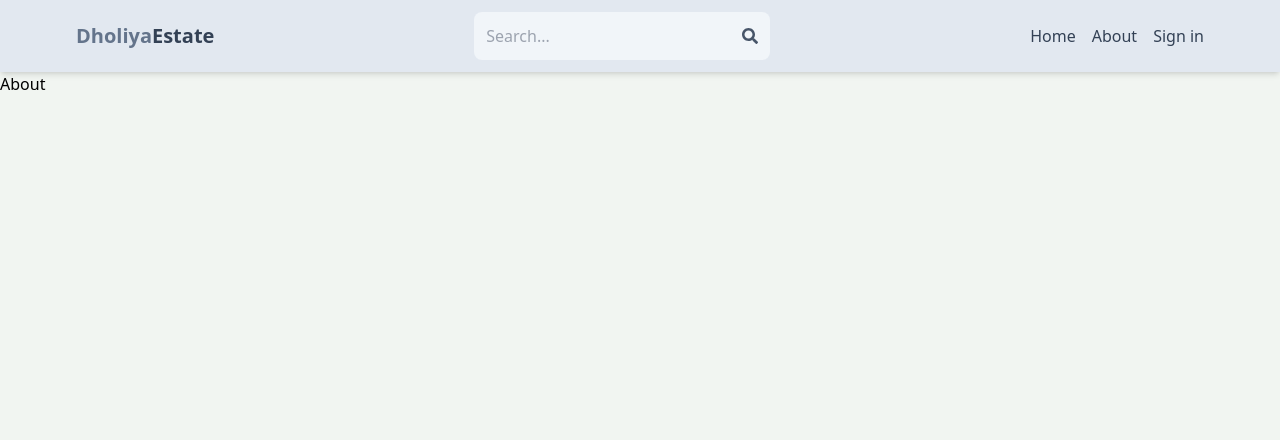
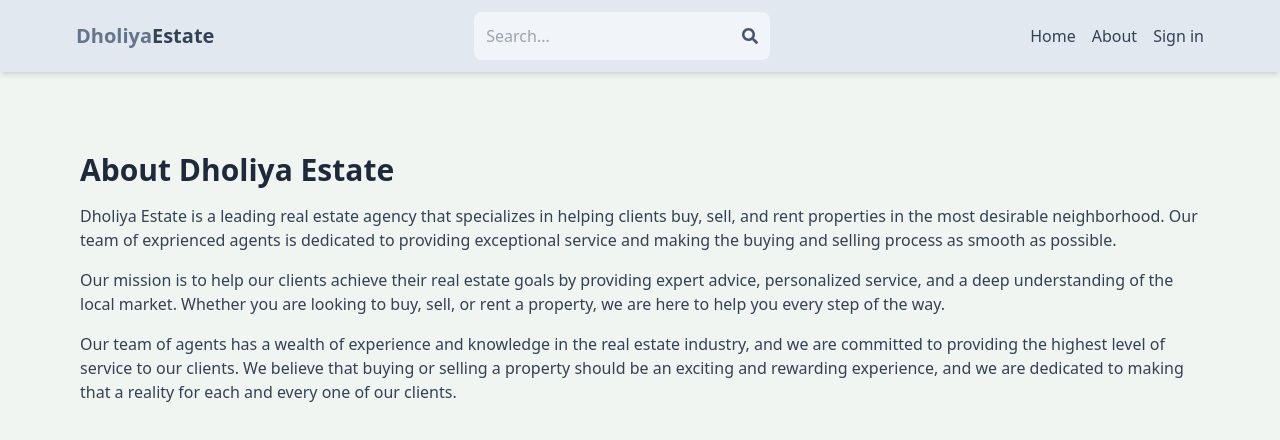
Before and after one commit to karmpals/mern-estate, a React (Vite) app in the folder client/: page /about in a window 1280 px wide. Shown: the top 440 px of the page. Built offline with nearby package versions, Linux system fonts and the light colour scheme; no server answers.

Commit message:
complete about page

```diff
--- a/client/index.html
+++ b/client/index.html
@@ -2,7 +2,6 @@
 <html lang="en">
   <head>
     <meta charset="UTF-8" />
-    <link rel="icon" type="image/svg+xml" href="/vite.svg" />
     <meta name="viewport" content="width=device-width, initial-scale=1.0" />
     <title>Dholiya Estate</title>
   </head>
--- a/client/src/pages/About.jsx
+++ b/client/src/pages/About.jsx
@@ -1,7 +1,29 @@
-import React from 'react'
+import React from "react";
 
 export default function About() {
   return (
-    <div>About</div>
-  )
+    <div className="py-20 px-4 max-w-6xl mx-auto">
+      <h1 className="text-3xl font-bold mb-4 text-slate-800">About Dholiya Estate</h1>
+      <p className="mb-4 text-slate-700">
+        Dholiya Estate is a leading real estate agency that specializes in
+        helping clients buy, sell, and rent properties in the most desirable
+        neighborhood. Our team of exprienced agents is dedicated to providing
+        exceptional service and making the buying and selling process as smooth
+        as possible.
+      </p>
+      <p className="mb-4 text-slate-700">
+        Our mission is to help our clients achieve their real estate goals by
+        providing expert advice, personalized service, and a deep understanding
+        of the local market. Whether you are looking to buy, sell, or rent a
+        property, we are here to help you every step of the way.
+      </p>
+      <p className="mb-4 text-slate-700">
+        Our team of agents has a wealth of experience and knowledge in the real
+        estate industry, and we are committed to providing the highest level of
+        service to our clients. We believe that buying or selling a property
+        should be an exciting and rewarding experience, and we are dedicated to
+        making that a reality for each and every one of our clients.
+      </p>
+    </div>
+  );
 }
```
